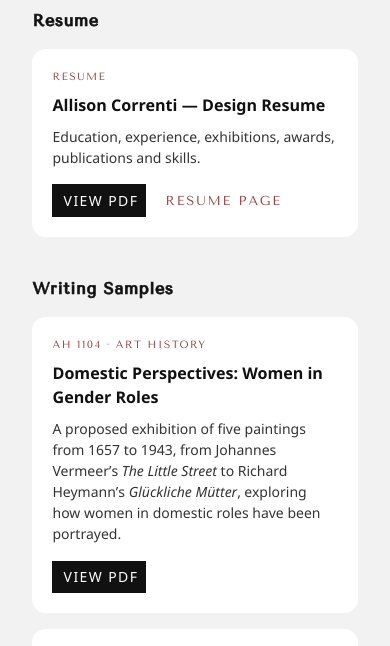
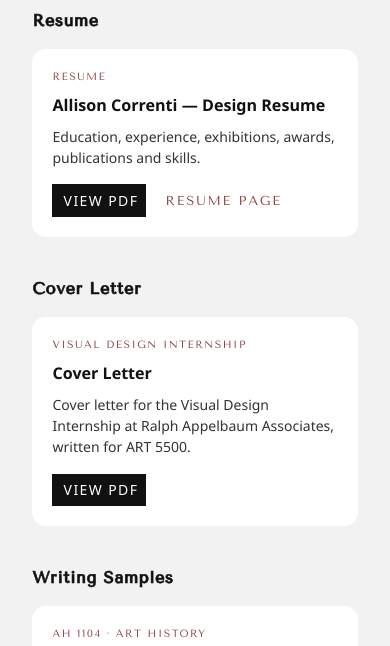
Before and after one commit to allisoncor/allisoncor.github.io, a plain HTML site: page academic.html in a window 390 px wide. Shown: the part 140-786 px from the top of the page. Drawn offline with nearby package versions, Linux system fonts and the light colour scheme.

Commit message:
Academic: add the cover letter back
Cover letter PDF rebuilt from Draft 1 with the phone number shown as
000-000-0000 (built from site-dev 176fa46).

Co-Authored-By: Claude Opus 5.5 <noreply@anthropic.com>

```diff
--- a/academic.html
+++ b/academic.html
@@ -95,6 +95,20 @@
 
 
     <section class="acad-section">
+      <h2>Cover Letter</h2>
+      <div class="acad-cards">
+        <article class="acad-card">
+          <p class="acad-sub">Visual Design Internship</p>
+          <h3>Cover Letter</h3>
+          <p>Cover letter for the Visual Design Internship at Ralph Appelbaum Associates, written for ART&nbsp;5500.</p>
+          <div class="acad-links">
+            <a class="btn" href="files/academic/Cover-Letter-Allison-Correnti.pdf" target="_blank" rel="noopener">View PDF</a>
+          </div>
+        </article>
+      </div>
+    </section>
+
+    <section class="acad-section">
       <h2>Writing Samples</h2>
       <div class="acad-cards">
         <article class="acad-card">
```
Also changed, not shown: 1 other file.
